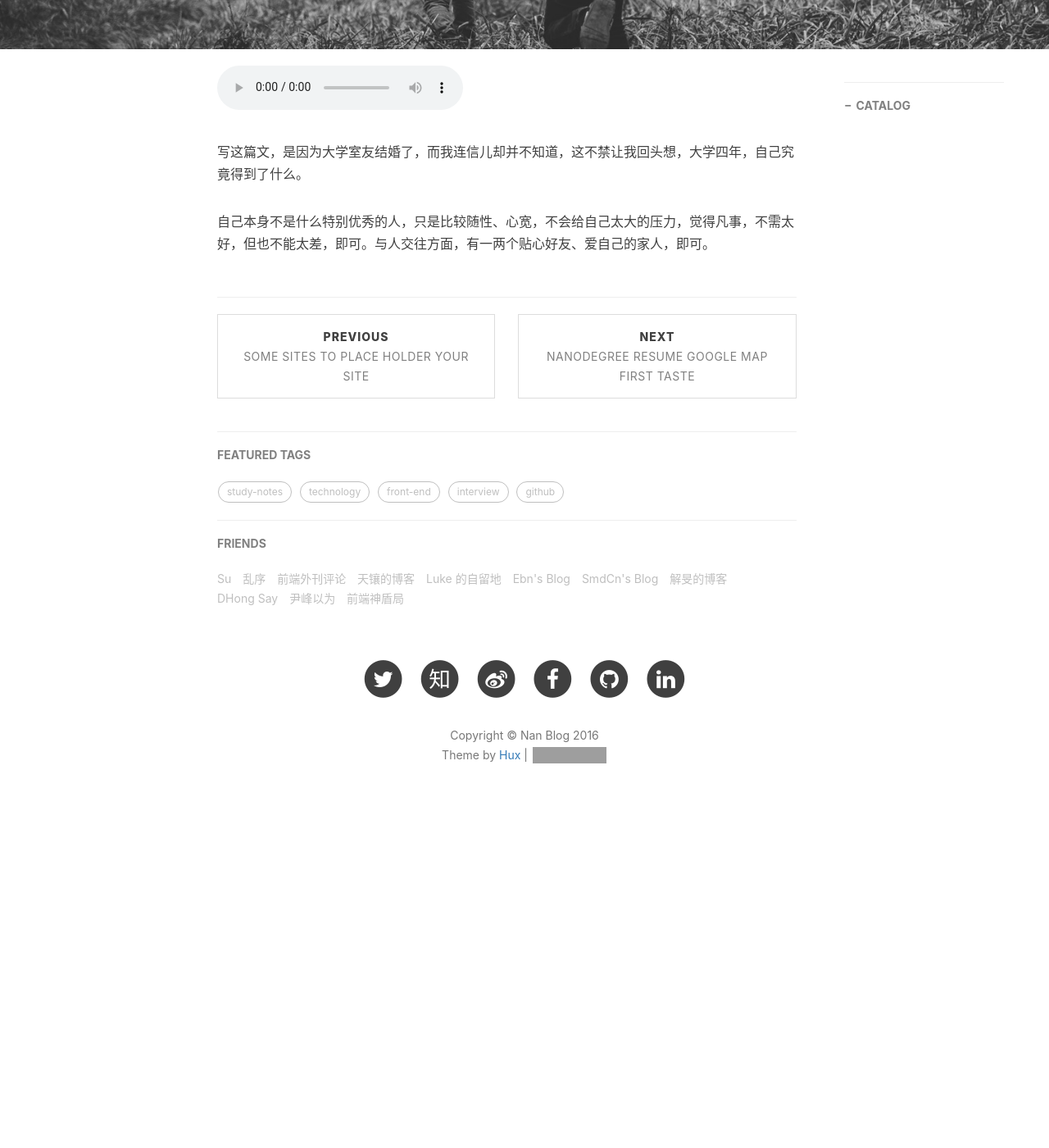
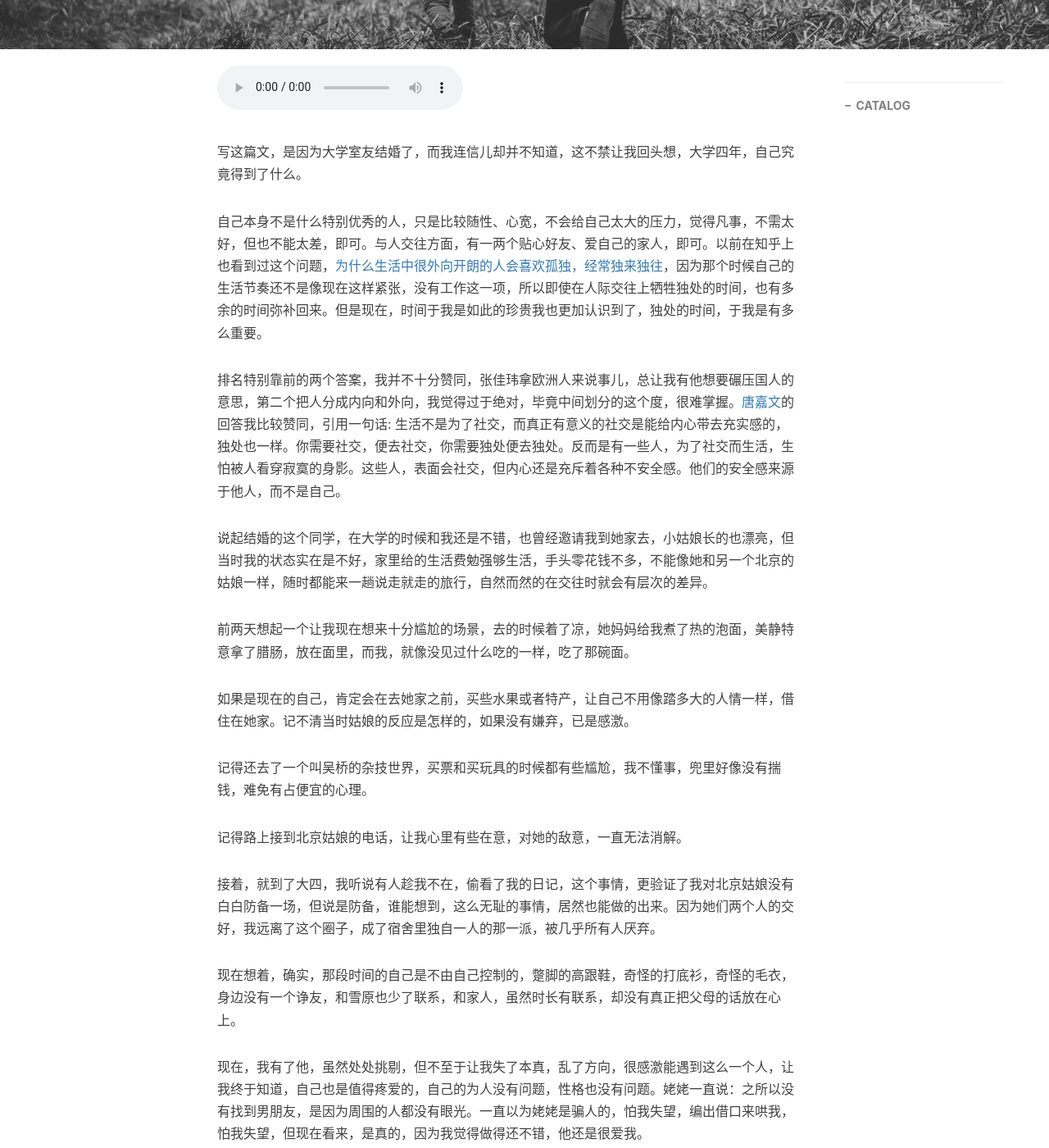
Before and after one commit to mushroommie/try-for-github-pages, a Jekyll site: the page built from _posts/2016-10-31-Feeling about today.md, in a window 1280 px wide and 1400 px high, scrolled down 523 px. Shown: the whole window at 82% size. Built offline with Jekyll 4.4.1, drawn with Linux system fonts in a browser that asks for light colours; nearby versions of some CDN libraries; comment, search, counter and statistics services are not loaded; before the commit the page ends 1548 px from its top, so only the background shows below that; some of the changed text lies outside the part shown; grey boxes are pictures that could not be loaded.

Commit message:
say goodbye to past

```diff
--- a/_posts/2016-10-31-Feeling about today.md
+++ b/_posts/2016-10-31-Feeling about today.md
@@ -17,4 +17,25 @@ tags:
 
 写这篇文，是因为大学室友结婚了，而我连信儿却并不知道，这不禁让我回头想，大学四年，自己究竟得到了什么。
 
-自己本身不是什么特别优秀的人，只是比较随性、心宽，不会给自己太大的压力，觉得凡事，不需太好，但也不能太差，即可。与人交往方面，有一两个贴心好友、爱自己的家人，即可。
+自己本身不是什么特别优秀的人，只是比较随性、心宽，不会给自己太大的压力，觉得凡事，不需太好，但也不能太差，即可。与人交往方面，有一两个贴心好友、爱自己的家人，即可。以前在知乎上也看到过这个问题，[为什么生活中很外向开朗的人会喜欢孤独，经常独来独往](https://www.zhihu.com/question/24303670)，因为那个时候自己的生活节奏还不是像现在这样紧张，没有工作这一项，所以即使在人际交往上牺牲独处的时间，也有多余的时间弥补回来。但是现在，时间于我是如此的珍贵我也更加认识到了，独处的时间，于我是有多么重要。
+
+排名特别靠前的两个答案，我并不十分赞同，张佳玮拿欧洲人来说事儿，总让我有他想要碾压国人的意思，第二个把人分成内向和外向，我觉得过于绝对，毕竟中间划分的这个度，很难掌握。[唐嘉文](https://www.zhihu.com/people/tang-jia-wen-14)的回答我比较赞同，引用一句话:
+    生活不是为了社交，而真正有意义的社交是能给内心带去充实感的，独处也一样。你需要社交，便去社交，你需要独处便去独处。反而是有一些人，为了社交而生活，生怕被人看穿寂寞的身影。这些人，表面会社交，但内心还是充斥着各种不安全感。他们的安全感来源于他人，而不是自己。
+
+说起结婚的这个同学，在大学的时候和我还是不错，也曾经邀请我到她家去，小姑娘长的也漂亮，但当时我的状态实在是不好，家里给的生活费勉强够生活，手头零花钱不多，不能像她和另一个北京的姑娘一样，随时都能来一趟说走就走的旅行，自然而然的在交往时就会有层次的差异。
+
+前两天想起一个让我现在想来十分尴尬的场景，去的时候着了凉，她妈妈给我煮了热的泡面，美静特意拿了腊肠，放在面里，而我，就像没见过什么吃的一样，吃了那碗面。
+
+如果是现在的自己，肯定会在去她家之前，买些水果或者特产，让自己不用像踏多大的人情一样，借住在她家。记不清当时姑娘的反应是怎样的，如果没有嫌弃，已是感激。
+
+记得还去了一个叫吴桥的杂技世界，买票和买玩具的时候都有些尴尬，我不懂事，兜里好像没有揣钱，难免有占便宜的心理。
+
+记得路上接到北京姑娘的电话，让我心里有些在意，对她的敌意，一直无法消解。
+
+接着，就到了大四，我听说有人趁我不在，偷看了我的日记，这个事情，更验证了我对北京姑娘没有白白防备一场，但说是防备，谁能想到，这么无耻的事情，居然也能做的出来。因为她们两个人的交好，我远离了这个圈子，成了宿舍里独自一人的那一派，被几乎所有人厌弃。
+
+现在想着，确实，那段时间的自己是不由自己控制的，蹩脚的高跟鞋，奇怪的打底衫，奇怪的毛衣，身边没有一个诤友，和雪原也少了联系，和家人，虽然时长有联系，却没有真正把父母的话放在心上。
+
+现在，我有了他，虽然处处挑剔，但不至于让我失了本真，乱了方向，很感激能遇到这么一个人，让我终于知道，自己也是值得疼爱的，自己的为人没有问题，性格也没有问题。姥姥一直说：之所以没有找到男朋友，是因为周围的人都没有眼光。一直以为姥姥是骗人的，怕我失望，编出借口来哄我，怕我失望，但现在看来，是真的，因为我觉得做得还不错，他还是很爱我。
+
+说什么感谢曾经伤害过自己的人，都是屁话，做恶的人自由厄运来找；曾经带我善良的人，希望你也能有走运的时候。只是最后的最后，你的婚礼没有邀请我，自此，天涯路远，恩怨两清，最好不再相见。
```
